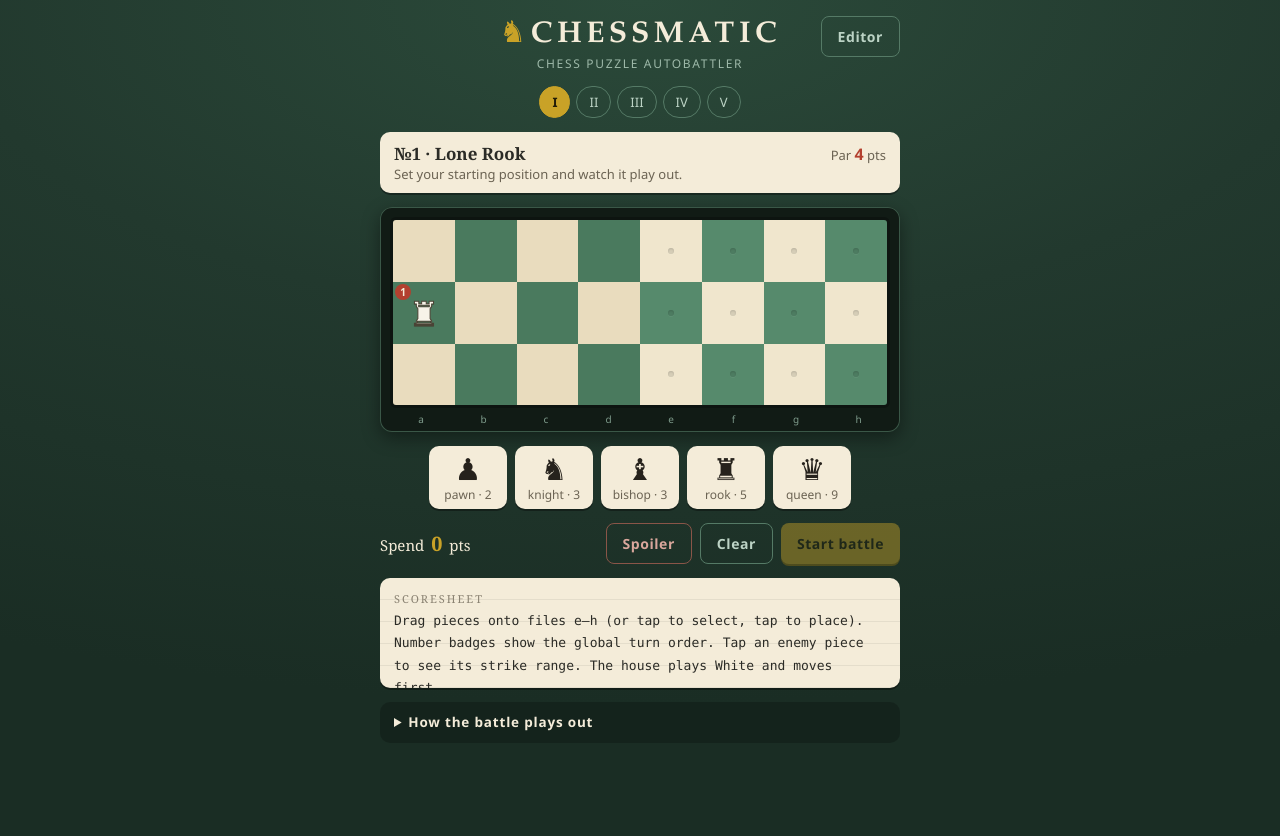
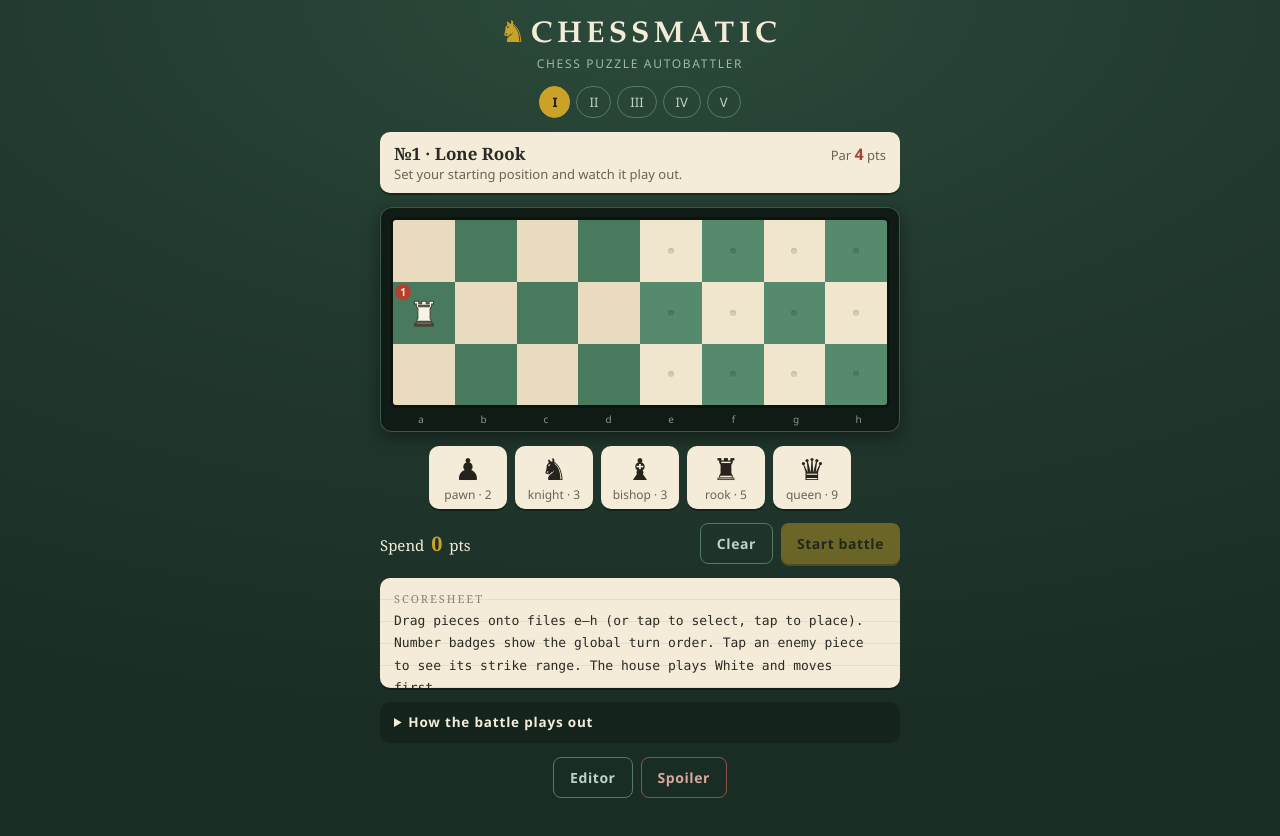
Before and after one commit to shazow/chessmatic, a Svelte app: page / in a window 1280 px wide. Before the commit the page ends 800 px from the top, so only its background shows below. Built offline with nearby package versions, Linux system fonts and the light colour scheme.

Commit message:
app: move utility actions to footer

```diff
--- a/src/App.svelte
+++ b/src/App.svelte
@@ -589,9 +589,6 @@
   <header>
     <h1><span class="knight">♞</span>Chessmatic</h1>
     <div class="tagline">Chess Puzzle Autobattler</div>
-    <button class="btn ghost editor-launch" type="button" onclick={() => editing ? cancelEditor() : startEditor()}>
-      {editing ? 'Cancel' : 'Editor'}
-    </button>
   </header>
 
   {#if !editing}
@@ -653,11 +650,6 @@
       {editing ? (editorPieces.length === 1 ? 'piece' : 'pieces') : 'pts'}
     </div>
     <div class="btns">
-      {#if !editing && currentPuzzle.solution.length}
-        <button class:armed={spoilerArmed} class="btn ghost spoiler" type="button" disabled={playing} onclick={revealSpoiler}>
-          {spoilerArmed ? 'Reveal par?' : 'Spoiler'}
-        </button>
-      {/if}
       <button class="btn ghost" type="button" disabled={playing} onclick={clearPlacement}>Clear</button>
       {#if playing}
         <button class="btn ghost" type="button" onclick={() => { finishRequested = true; }}>Finish ≫</button>
@@ -693,6 +685,17 @@
     <p>No safe advance? The piece makes its least-bad legal move — even into trouble. A piece with no legal move is pinned (⊘) until the position changes.</p>
     <p>Eliminate every enemy within 20 rounds. A full round with no moves is an instant loss; so is reaching the limit with enemies standing. Your score is points spent. Hit par and you’ve found the cheapest solution.</p>
   </details>
+
+  <div class="utility-actions">
+    <button class="btn ghost" type="button" onclick={() => editing ? cancelEditor() : startEditor()}>
+      {editing ? 'Cancel' : 'Editor'}
+    </button>
+    {#if !editing && currentPuzzle.solution.length}
+      <button class:armed={spoilerArmed} class="btn ghost spoiler" type="button" disabled={playing} onclick={revealSpoiler}>
+        {spoilerArmed ? 'Reveal par?' : 'Spoiler'}
+      </button>
+    {/if}
+  </div>
 </main>
 
 {#if drag?.active}
--- a/src/app.css
+++ b/src/app.css
@@ -53,7 +53,6 @@
 
 header {
   text-align: center;
-  position: relative;
 }
 
 h1 {
@@ -76,13 +75,6 @@
   text-transform: uppercase;
   color: #9db8a8;
   margin-top: 2px;
-}
-
-.editor-launch {
-  position: absolute;
-  right: 0;
-  top: 2px;
-  padding: 7px 11px;
 }
 
 .chips {
@@ -430,6 +422,13 @@
   justify-content: flex-end;
 }
 
+.utility-actions {
+  display: flex;
+  justify-content: center;
+  gap: 8px;
+  flex-wrap: wrap;
+}
+
 .btn {
   font-size: 14px;
   font-weight: 600;
@@ -623,8 +622,6 @@
 }
 
 @media (max-width: 520px) {
-  header { padding-top: 38px; }
-  .editor-launch { top: 0; }
   .hud { align-items: flex-start; }
   .btn { padding: 9px 11px; }
   .mission { align-items: flex-start; }
```
